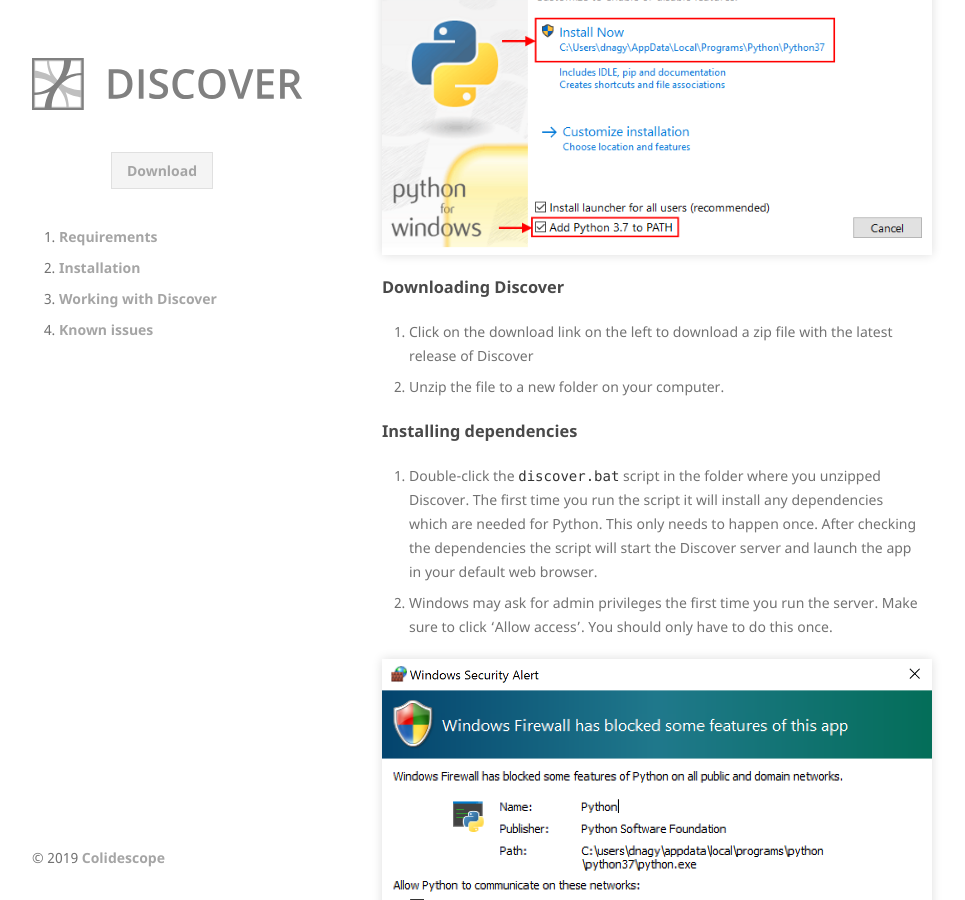
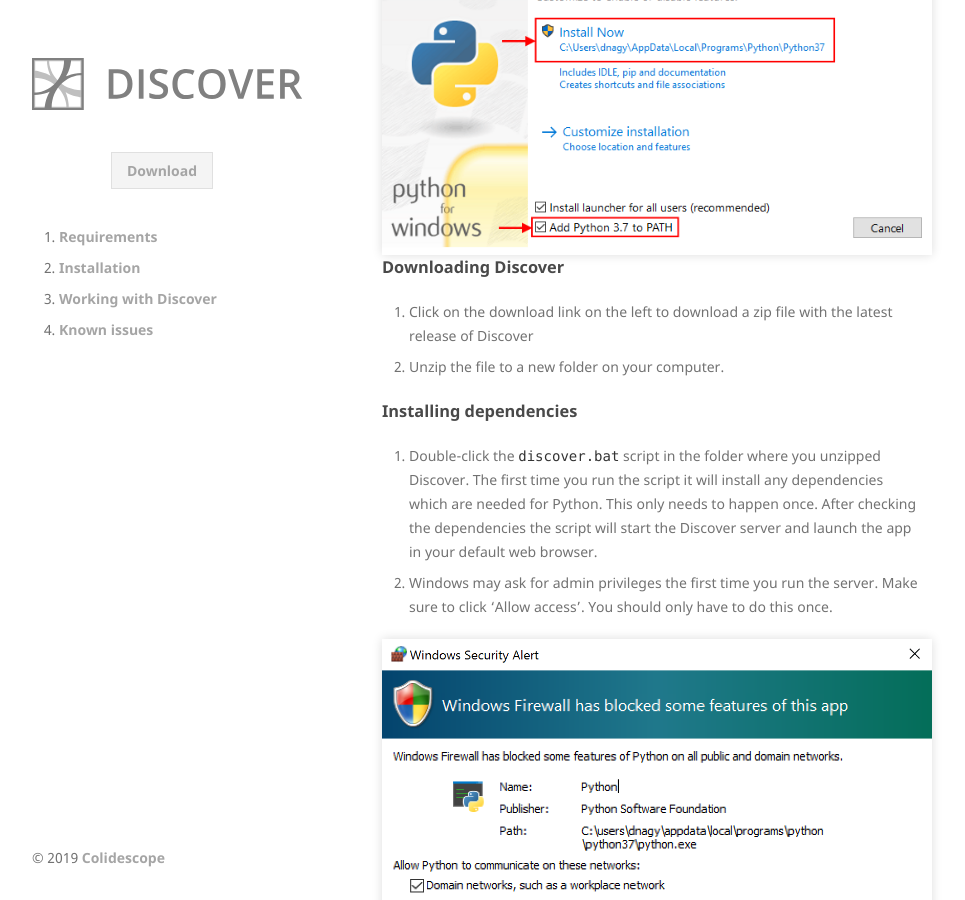
Before and after one commit to colidescope/discover, a Jekyll site: the page built from docs/index.md, in a window 1280 px wide and 900 px high, scrolled down 1349 px. Shown: the whole window, without its empty margins (158-1123 px from the left). Built offline with Jekyll 4.4.1, drawn with Linux system fonts in a browser that asks for light colours.

Commit message:
Update index.md

```diff
--- a/docs/index.md
+++ b/docs/index.md
@@ -26,7 +26,7 @@
 2. On the download page, scroll down and under 'Files' select and download the [Windows x86-64 executable installer](https://www.python.org/ftp/python/3.7.4/python-3.7.4-amd64.exe).
 3. Run the .exe installation file to install Python on your computer. **IMPORTANT: make sure you select the option to "Add Python 3.7 to PATH". Discover will not work if this is not checked.**
 
-<p><div class="shadow-box"><img src="/discover/assets/img/01.png"></div></p>
+<div class="shadow-box"><img src="/discover/assets/img/01.png"></div>
 
 ### Downloading Discover
 
@@ -38,7 +38,7 @@
 3. Double-click the `discover.bat` script in the folder where you unzipped Discover. The first time you run the script it will install any dependencies which are needed for Python. This only needs to happen once. After checking the dependencies the script will start the Discover server and launch the app in your default web browser.
 4. Windows may ask for admin privileges the first time you run the server. Make sure to click 'Allow access'. You should only have to do this once.
 
-<p><div class="shadow-box"><img src="/discover/assets/img/02.png"></div></p>
+<div class="shadow-box"><img src="/discover/assets/img/02.png"></div>
 
 ### Installing the Grasshopper components
 
@@ -48,8 +48,8 @@
 2. Copy all the files in the `/Grasshopper Plugin` folder of the Discover zip file to Grasshopper's `Components Folder`.
 3. Restart Grasshopper. You should now see a new tab in the ribbon called 'Discover' with the 7 Discover components loaded.
 
-<p><div class="shadow-box"><img src="/discover/assets/img/03.png"></div></p>
-<p><div class="shadow-box"><img src="/discover/assets/img/04.png"></div></p>
+<div class="shadow-box"><img src="/discover/assets/img/03.png"></div>
+<div class="shadow-box"><img src="/discover/assets/img/04.png"></div>
 
 ## Working with Discover
 
```
